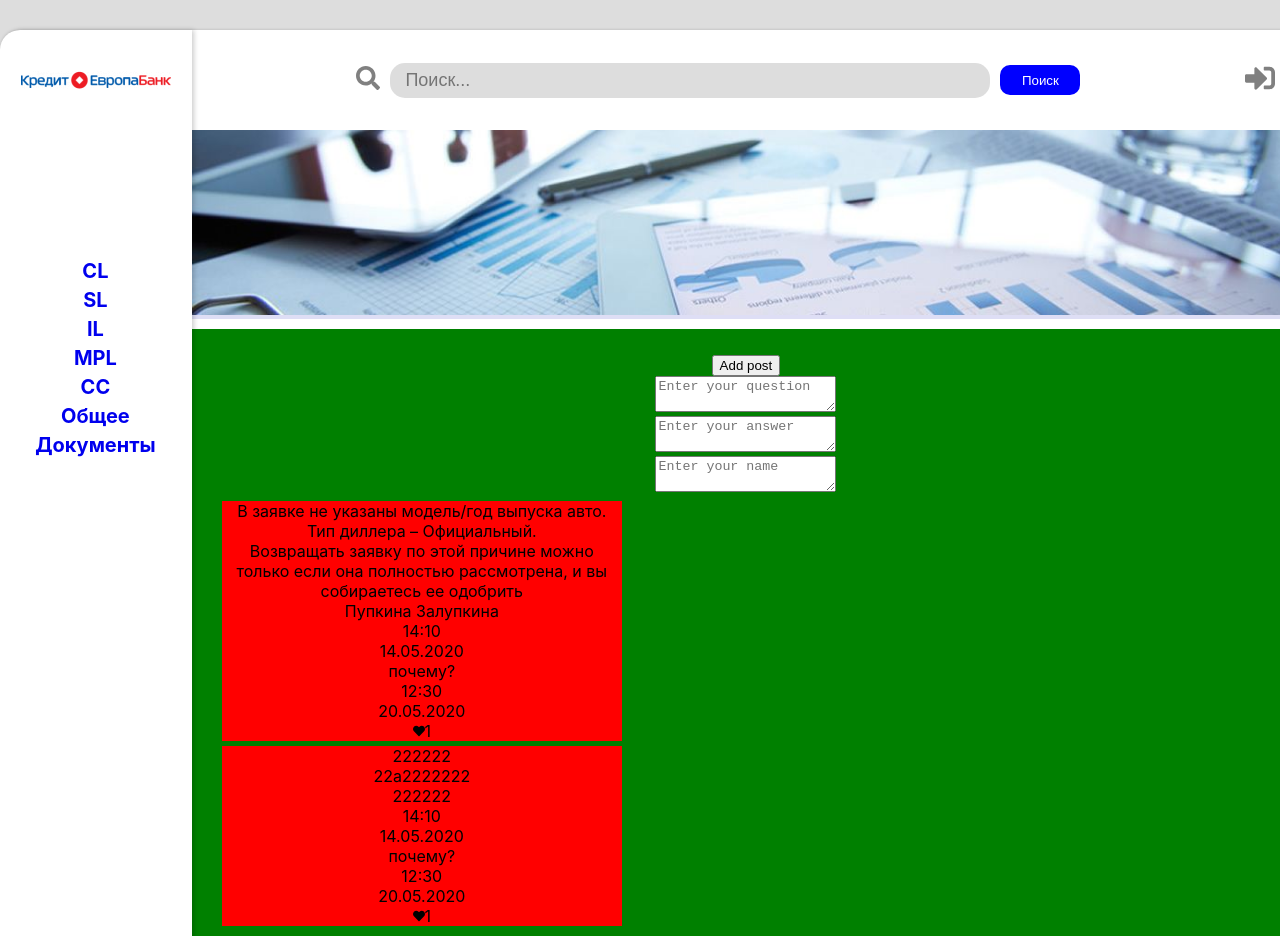
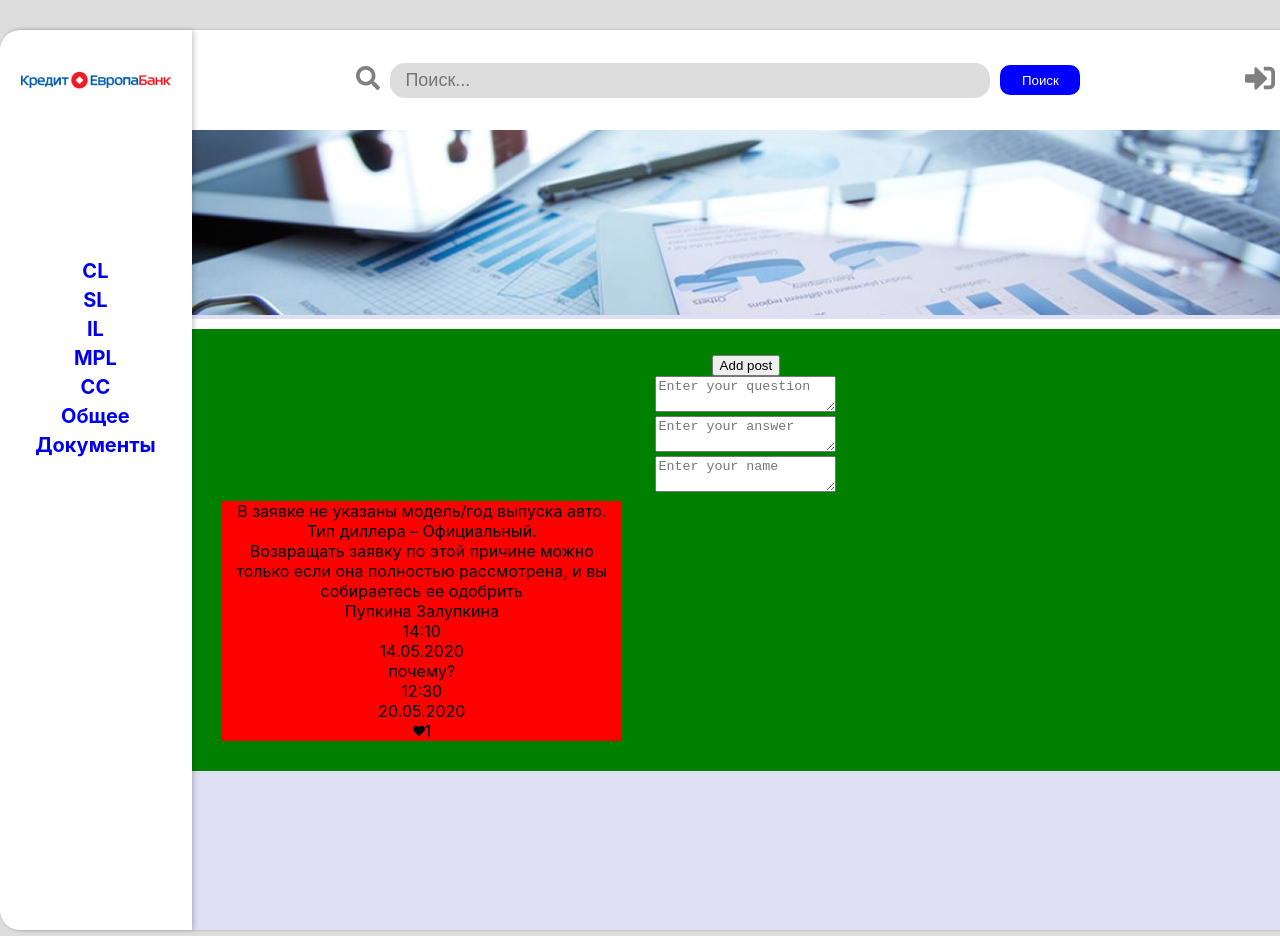
Before and after one commit to arsen92mh/baltazar, a React (Create React App) app: page / in a window 1280 px wide. Shown: the top 936 px of the page. Built offline with nearby package versions, Linux system fonts and the light colour scheme.

Commit message:
rerender added

```diff
--- a/src/App.js
+++ b/src/App.js
@@ -21,7 +21,7 @@ function App(props) {
           <div className="content_wrapper">
             <Header />
             <Contentpicture />
-            <Maincontent state={props.state} />
+            <Maincontent state={props.state} addPost={props.addPost}/>
           </div>
         </div>
       </div>
--- a/src/Content/Maincontent/Maincontent.js
+++ b/src/Content/Maincontent/Maincontent.js
@@ -13,21 +13,23 @@ const Maincontent = (props) => {
                 (n) => { return <NavLink to={n.childPath}>{n.childName}</NavLink> })}</Route>
         });
 
-    let postArr = props.state.postData.map(p => <Post postData={p} />)
+    let postArr = props.state.postData.map(p => <Post postData={p} commentData={p.commentData} />)
+
 
     let newQuestionArea = React.createRef();
     let newAnswerArea = React.createRef();
     let newAuthor = React.createRef();
 
+    let addpost = () => {
 
-    function addPost () {
-        let askQuestion = newQuestionArea.current.value;
-        let getAnswer = newAnswerArea.current.value;
-        let getAuthor = newAuthor.current.value;
+        let questText = newQuestionArea.current.value;
+        let ansText = newAnswerArea.current.value;
+        let authText = newAuthor.current.value;
 
-
+        props.addPost(questText, ansText, authText);
 
     }
+
 
     return (
         <div className={style.wrapper}>
@@ -39,7 +41,7 @@ const Maincontent = (props) => {
 
             <div className={style.content}>
 
-                <button onClick={addPost} >Add post</button>
+                <button onClick={addpost} >Add post</button>
                 <div className="postModal">
                     <div className="queationBox">
                         <textarea ref={newQuestionArea} className="questionArea" placeholder="Enter your question"></textarea>
@@ -59,5 +61,4 @@ const Maincontent = (props) => {
     );
 }
 
-
 export default Maincontent;
--- a/src/Content/Maincontent/Post/Post.js
+++ b/src/Content/Maincontent/Post/Post.js
@@ -5,16 +5,20 @@ import Qa from "./Qa/Qa.js";
 
 const Post = (props) => {
 
+    let commentArr = props.commentData.map( c => <Comment commentData={c}/> );
+
     return (
         <div className={style.post}>
 
             <div className={style.qawrapper}>
+
                 <Qa postData={props.postData}/>
+
             </div>
 
             <div className={style.commentArea}>
 
-                <Comment commentData={props.postData.commentData}/>
+                { commentArr }
 
             </div>
 
--- a/src/index.js
+++ b/src/index.js
@@ -1,29 +1,7 @@
-import React from 'react';
-import ReactDOM from 'react-dom';
 import './index.css';
-import App from './App';
-import * as serviceWorker from './serviceWorker';
-import Maincontent from "./Content/Maincontent/Maincontent";
+import rerenderWholeDom from "./rerender.js";
 import state from "./redux/state.js";
 
 
 
-
-
-ReactDOM.render(
-
-
-  <React.StrictMode>
-    <App state={state} />
-  </React.StrictMode>,
-  document.getElementById('root')
-);
-
-
-
-
-
-// If you want your app to work offline and load faster, you can change
-// unregister() to register() below. Note this comes with some pitfalls.
-// Learn more about service workers: https://bit.ly/CRA-PWA
-serviceWorker.unregister();
+rerenderWholeDom(state);
--- a/src/redux/state.js
+++ b/src/redux/state.js
@@ -1,3 +1,5 @@
+import rerenderWholeDom from "./../rerender.js";
+
 let state = {
     linkData: [
         {
@@ -63,34 +65,37 @@ let state = {
             postTime: "14:10",
             postDate: "14.05.2020",
             hasComments: true,
-            commentData: {
+            commentData: [{
                 commId: 1,
                 commText: "почему?",
                 commTime: "12:30",
                 commDate: "20.05.2020",
                 likesCount: 1
             }
+            ]
+        }
+    ],
+}
 
-        },
-        {
-            postid: 2,
-            question: "222222",
-            answer: "22а2222222",
-            postAuthor: "222222",
-            postTime: "14:10",
-            postDate: "14.05.2020",
-            hasComments: true,
-            commentData: {
-                commId: 1,
-                commText: "почему?",
-                commTime: "12:30",
-                commDate: "20.05.2020",
-                likesCount: 1
-            }
-
-        }
-    ]
-
+export let addPost = function (quest, ans, auth) {
+    let postWrap = {
+        postid: 0,
+        question: "",
+        answer: "5555555",
+        postAuthor: "555555",
+        postTime: "55:55",
+        postDate: "55.55.5555",
+        hasComments: false,
+        commentData: []
+    }
+    let postDataIndex = state.postData.length;
+    postWrap.postid = postDataIndex + 1;
+    postWrap.question = quest;
+    postWrap.answer = ans;
+    postWrap.postAuthor = auth;
+    state.postData.unshift(postWrap);
+    debugger;
+    rerenderWholeDom(state);
 }
 
 export default state;
--- /dev/null
+++ b/src/rerender.js
@@ -0,0 +1,32 @@
+import React from 'react';
+import ReactDOM from 'react-dom';
+import './index.css';
+import App from './App';
+import * as serviceWorker from './serviceWorker';
+import { addPost } from "./redux/state.js";
+
+
+let rerenderWholeDom = (state) => {
+
+  ReactDOM.render(
+
+
+    <React.StrictMode>
+      <App state={state} addPost={addPost} />
+    </React.StrictMode>,
+    document.getElementById('root')
+  );
+
+}
+
+export default rerenderWholeDom;
+
+
+
+
+
+
+// If you want your app to work offline and load faster, you can change
+// unregister() to register() below. Note this comes with some pitfalls.
+// Learn more about service workers: https://bit.ly/CRA-PWA
+serviceWorker.unregister();
```
